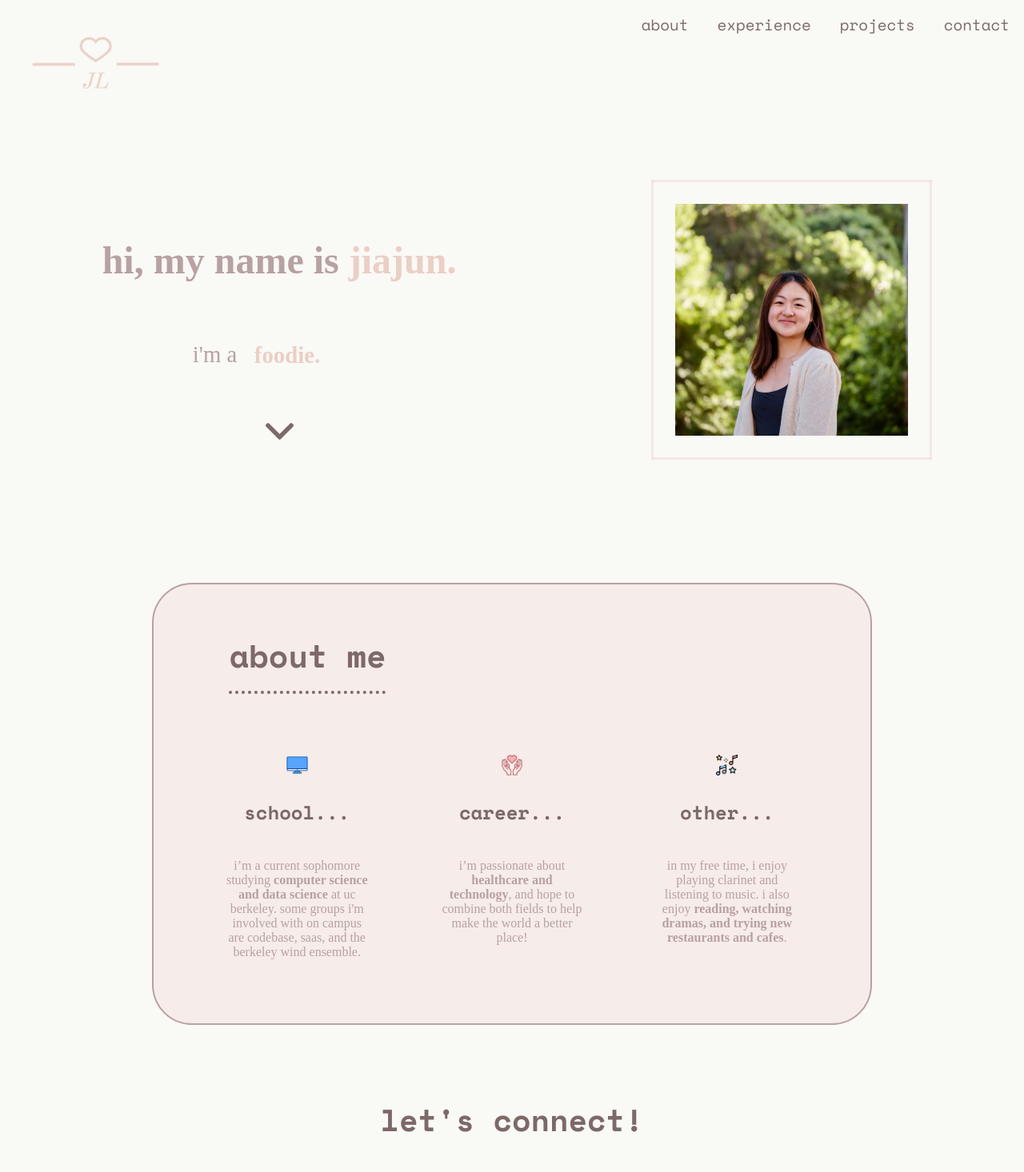
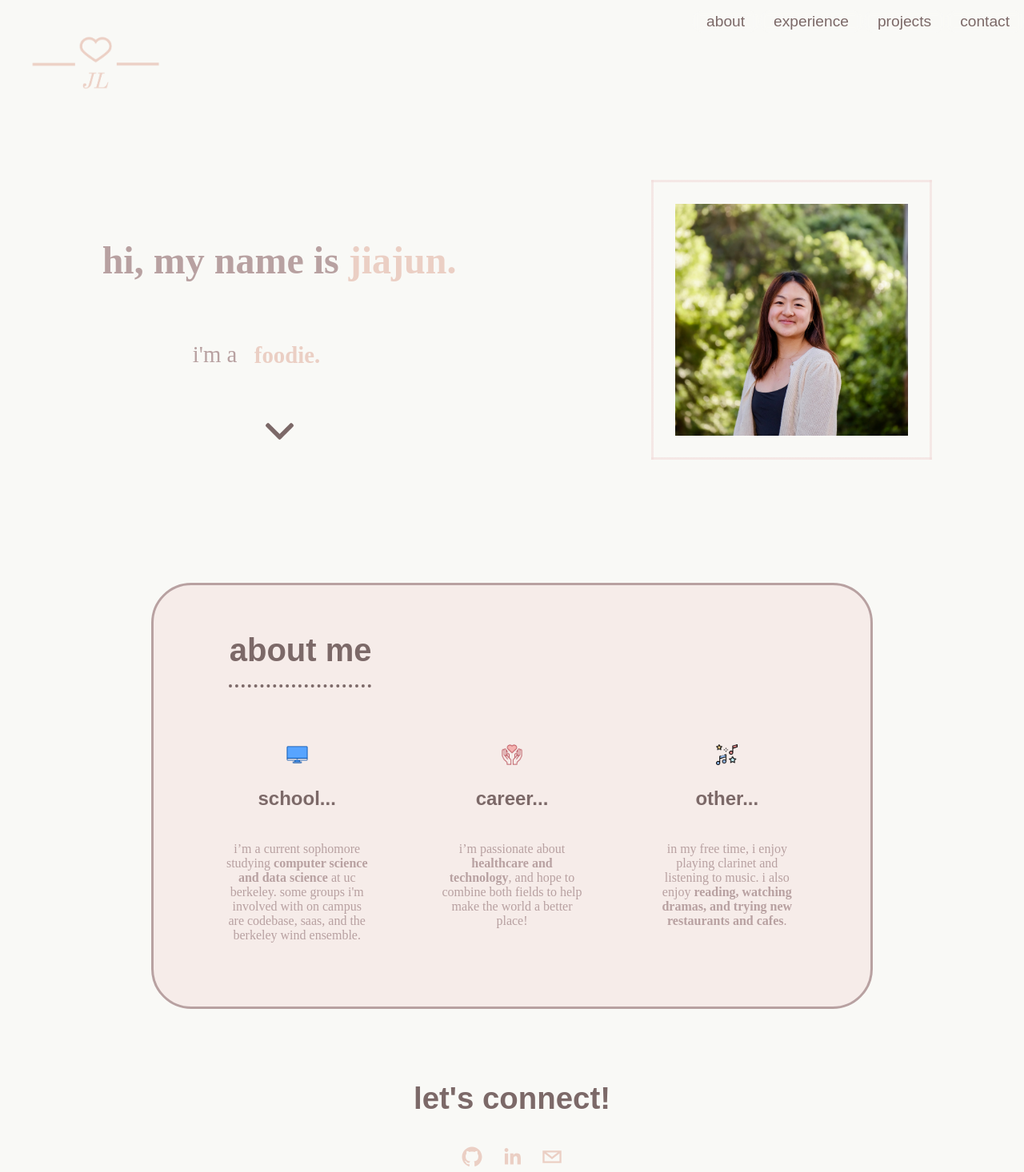
Before and after one commit to jliu6184/jliu6184.github.io, a React (Create React App) app: page / in a window 1280 px wide. Shown: the top 1466 px of the page at 80% size. Built offline with nearby package versions, Linux system fonts and the light colour scheme; a web font is replaced by a local one.

Commit message:
inserted halyard micro font

```diff
--- a/src/components/About/About.css
+++ b/src/components/About/About.css
@@ -194,14 +194,15 @@ img:hover {
   border: solid;
   border-radius: 50px;
   border-color: #B8A1A1;
-  border-width: 2px;
+  border-width: 3px;
 }
 
 .about-header {
   color: #7C6968;
 
-  font-family: 'SpaceMono-Bold';
+  font-family: "halyard-micro", sans-serif;
   font-style: normal;
+  font-weight: 600;
   font-size: 2.5em;
 
   text-decoration: underline #7C6968 dotted;
@@ -254,7 +255,7 @@ img:hover {
 .box-header {
   color: #7C6968;
 
-  font-family: 'SpaceMono-Bold';
+  font-family: "halyard-micro", sans-serif;
   font-style: normal;
   font-size: 1.5em;
 }
--- a/src/components/Contact/Contact.css
+++ b/src/components/Contact/Contact.css
@@ -24,7 +24,8 @@
   .contact-header {
     color: #7C6968;
 
-    font-family: 'SpaceMono-Bold';
+    font-family: "halyard-micro", sans-serif;
+    font-weight: 600;
     font-style: normal;
     font-size: 2.4em;
 
--- a/src/components/Footer/Footer.css
+++ b/src/components/Footer/Footer.css
@@ -22,7 +22,7 @@
     text-align: center;
     text-decoration: none;
 
-    font-family: 'SpaceMono-Regular';
+    font-family: "halyard-micro", sans-serif;
     font-size: 1em;
 }
 
--- a/src/components/NavBar/NavBar.css
+++ b/src/components/NavBar/NavBar.css
@@ -27,7 +27,7 @@ li a {
     text-align: center;
     text-decoration: none;
 
-    font-family: 'SpaceMono-Regular';
+    font-family: "halyard-micro", sans-serif;
     font-size: 1.2em;
 
     backdrop-filter: blur(5px);
--- a/src/index.css
+++ b/src/index.css
@@ -16,6 +16,8 @@ code {
   display: none;
 }
 
+@import url("https://use.typekit.net/czt6wum.css");
+
 @font-face {
   font-family: SpaceMono-Regular;
   src: url('/src/assets/Space_Mono/SpaceMono-Regular.ttf');
@@ -30,8 +32,3 @@ code {
   font-family: KaiseiOpti-Normal;
   src: url('/src/assets/KaiseiOpti-Normal.ttf');
 }
-
-@font-face {
-  font-family: Halyard-Normal;
-  src: url('https://fonts.adobe.com/fonts/halyard-variable');
-}
```
